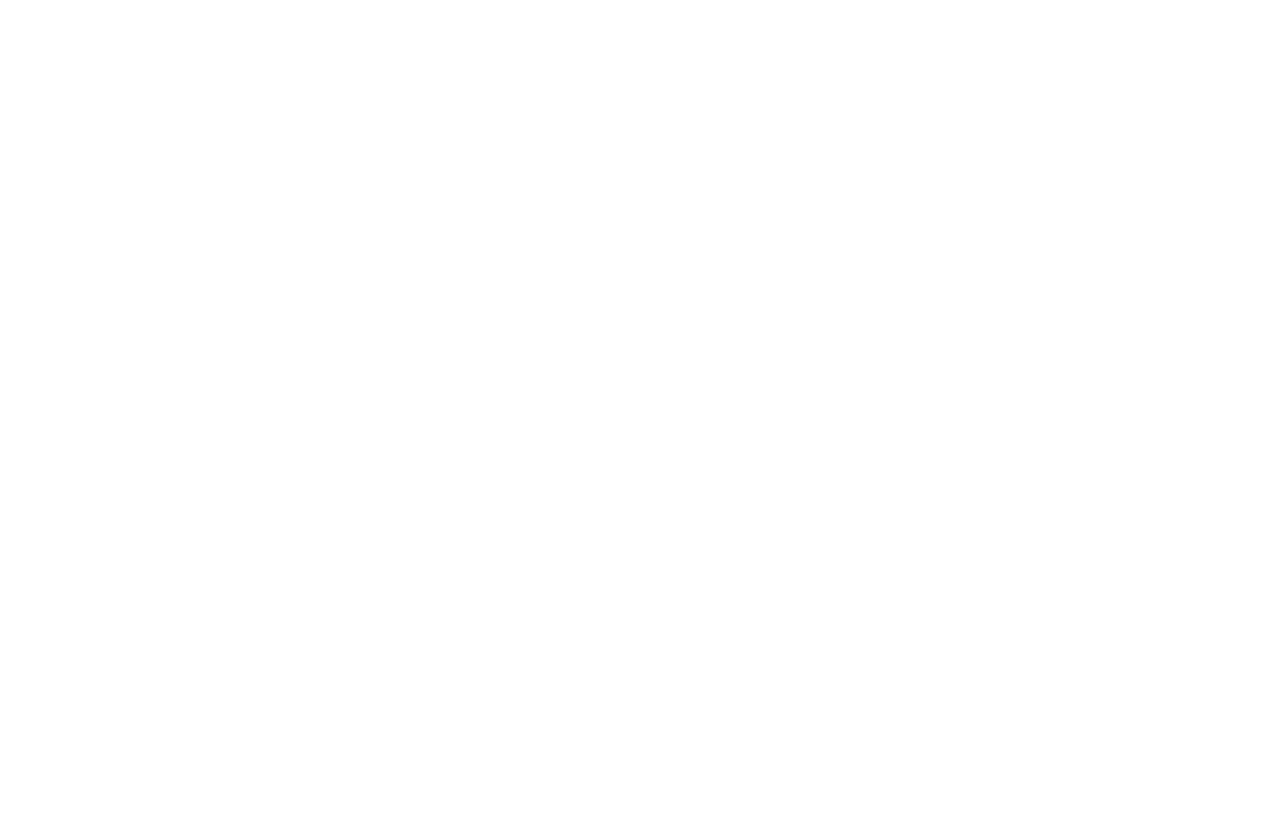
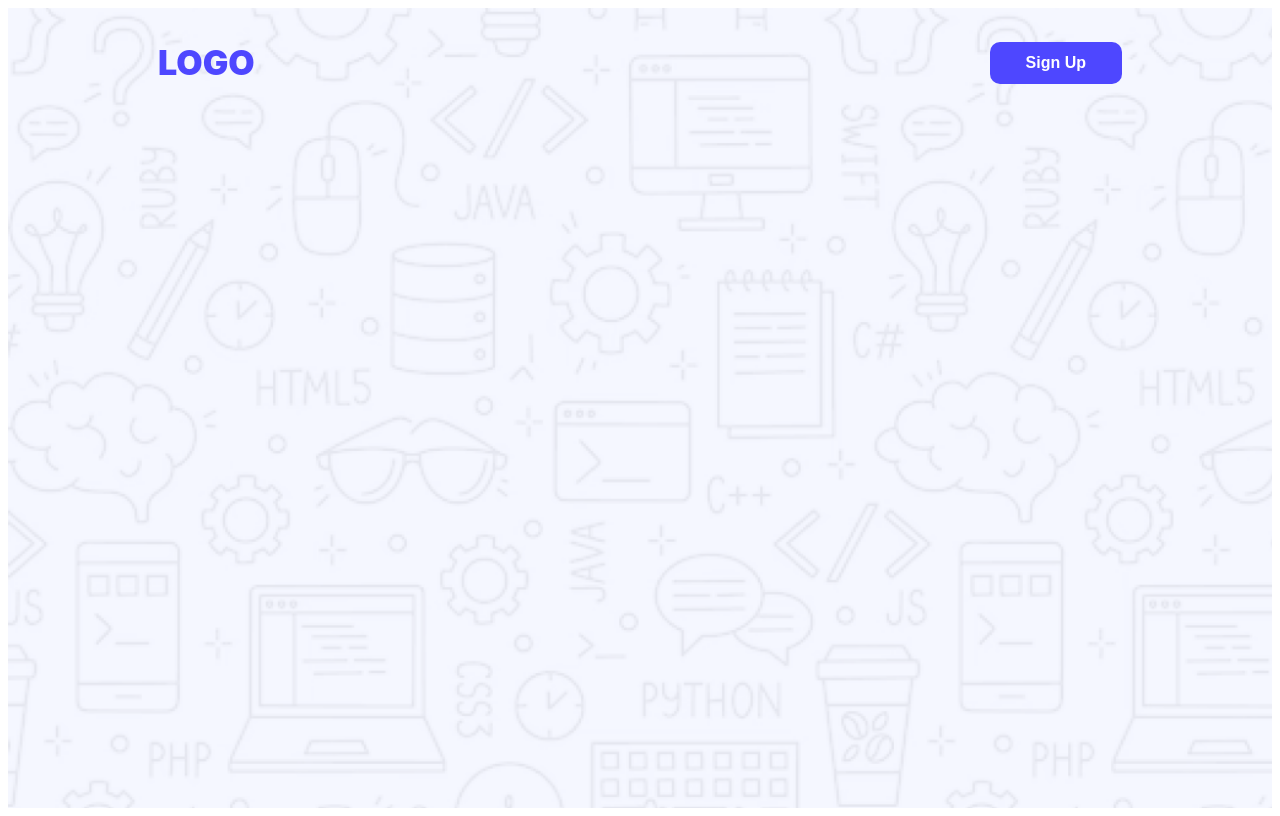
Before and after one commit to I-Ridwan-22/ui-product, a plain HTML site: page webpage.html in a window 1280 px wide. Drawn offline with Linux system fonts and the light colour scheme.

Commit message:
added logo and sign up button

```diff
--- a/styles/styles.css
+++ b/styles/styles.css
@@ -0,0 +1,32 @@
+.main{
+    background-image: url(../Assets/Hero-bg.png);
+    height: 100vh;
+    width: 100%;
+    background-size: cover;
+    background-repeat: no-repeat;
+}
+
+.top-left{
+    font-weight: 900;
+    font-size: 34px;
+    color: #4e47ff;
+    font-family: 'Inter', sans-serif;
+}
+
+.top-right{
+    font-size: 16px;
+    font-weight: 700;
+    color: white;
+    background-color: #4e47ff;
+    border-style: none;
+    border-radius: 10px;
+    padding: 12px 36px;
+}
+
+.main-top{
+    display: flex;
+    text-align: center;
+    align-items: center;
+    justify-content: space-between;
+    margin: 0px 150px 158px 150px;
+}
--- a/webpage.html
+++ b/webpage.html
@@ -7,6 +7,17 @@
     <link rel="stylesheet" href="styles/styles.css">
 </head>
 <body>
+    <header class="main">
+        <nav class="main-top">
+            <h3 class="top-left">LOGO</h3>
+            <button class="top-right">Sign Up</button>
+        </nav>
+    </header>
+    <main>
 
+    </main>
+    <footer>
+
+    </footer>
 </body>
 </html>
```
